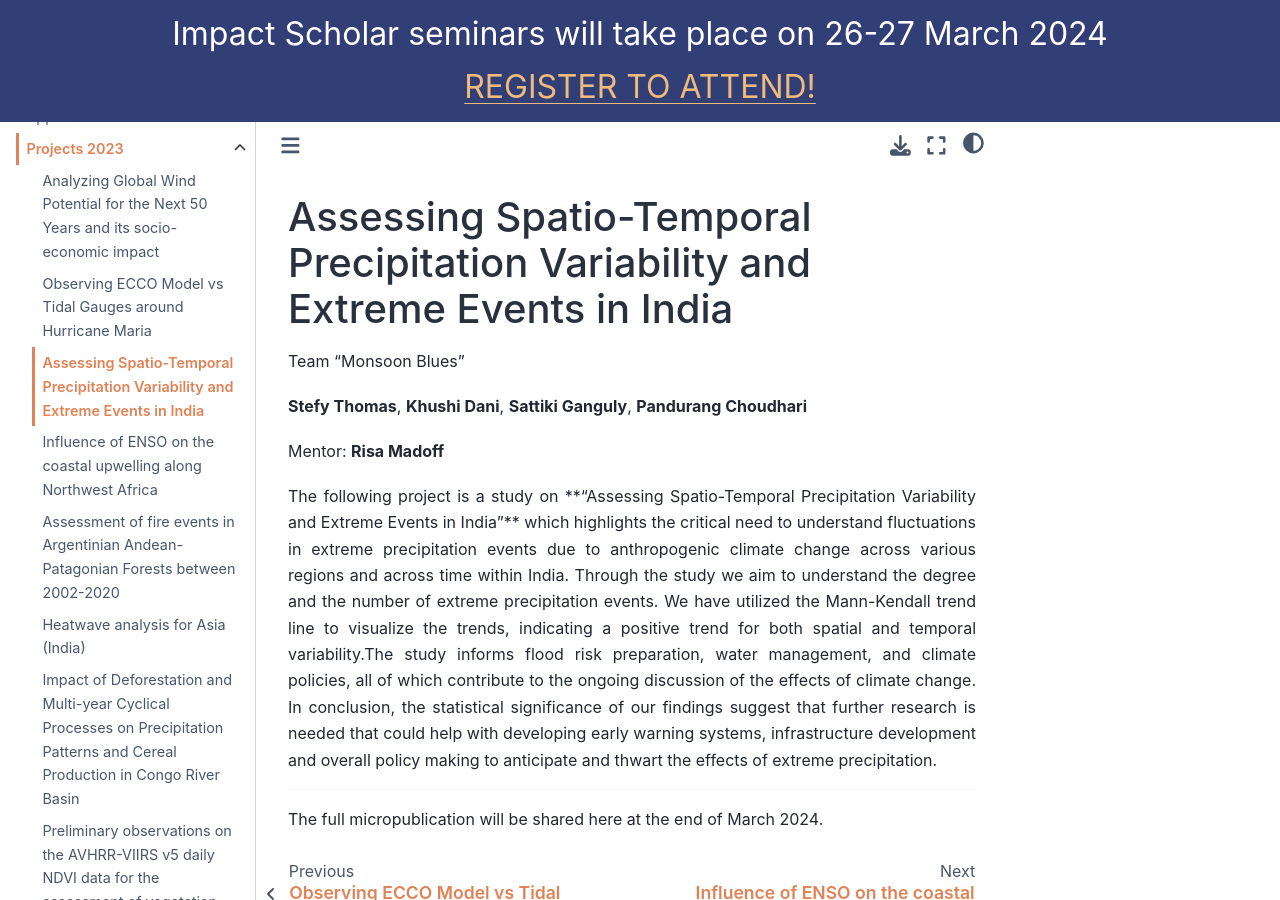
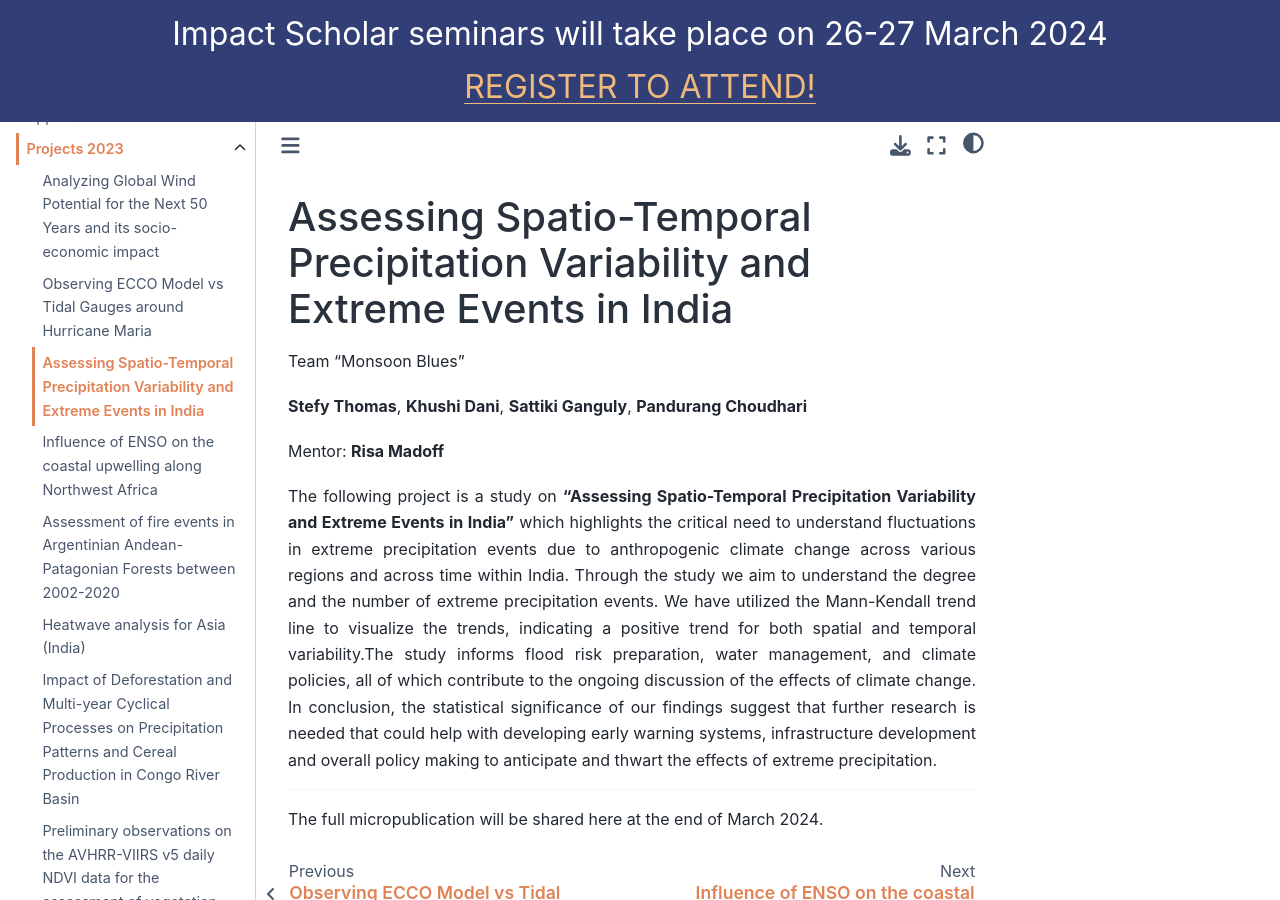
Before and after one commit to neuromatch/impact-scholars, a Jupyter Book: the page built from scholar-outputs/2023/project3.md, in a window 1280 px wide and 900 px high. Built offline with Jupyter Book 1.0.4 settings and Sphinx 7.4.7 and the Sphinx Book theme 1.1.4, drawn with Linux system fonts in a browser that asks for light colours.

Commit message:
Fix html typo

```diff
--- a/scholar-outputs/2023/project3.md
+++ b/scholar-outputs/2023/project3.md
@@ -7,7 +7,7 @@ Team "Monsoon Blues"
 Mentor: **Risa Madoff**
 
 <div style="text-align: justify">
-The following project is a study on **“Assessing Spatio-Temporal Precipitation Variability and Extreme Events in India”** which highlights the critical need to understand fluctuations in extreme precipitation events due to anthropogenic climate change across various regions and across time within India. Through the study we aim to understand the degree and the number of extreme precipitation events. We have utilized the Mann-Kendall trend line to visualize the trends, indicating a positive trend for both spatial and temporal variability.The study informs flood risk preparation, water management, and climate policies, all of which contribute to the ongoing discussion of the effects of climate change. In conclusion, the statistical significance of our findings suggest that further research is needed that could help with developing early warning systems, infrastructure development and overall policy making to anticipate and thwart the effects of extreme precipitation.
+The following project is a study on <b>“Assessing Spatio-Temporal Precipitation Variability and Extreme Events in India”</b> which highlights the critical need to understand fluctuations in extreme precipitation events due to anthropogenic climate change across various regions and across time within India. Through the study we aim to understand the degree and the number of extreme precipitation events. We have utilized the Mann-Kendall trend line to visualize the trends, indicating a positive trend for both spatial and temporal variability.The study informs flood risk preparation, water management, and climate policies, all of which contribute to the ongoing discussion of the effects of climate change. In conclusion, the statistical significance of our findings suggest that further research is needed that could help with developing early warning systems, infrastructure development and overall policy making to anticipate and thwart the effects of extreme precipitation.
 </div>
 
 ---
```
